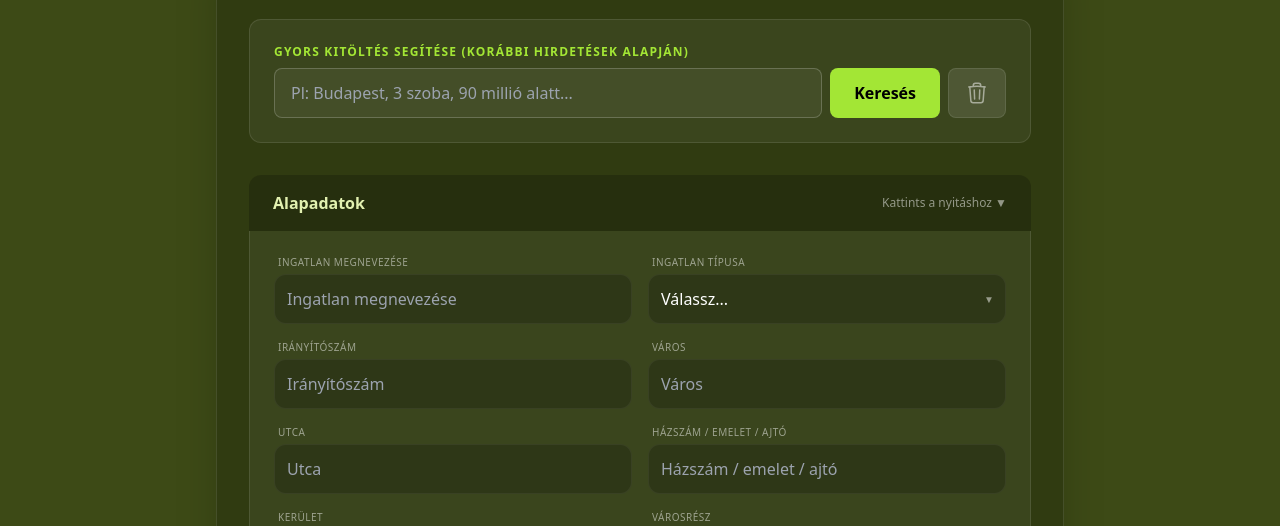
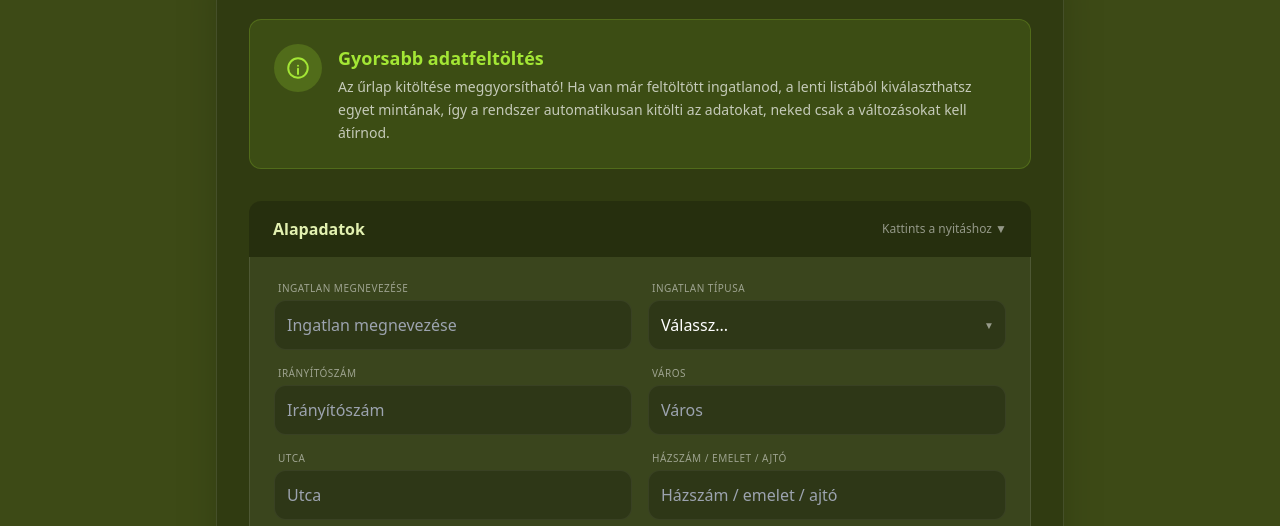
Before and after one commit to fodlacus/hazbazis-web, a plain HTML site: page public/src/html/elado/hirdetes-feladas.html in a window 1280 px wide. Shown: the part 262-788 px from the top of the page. Drawn offline with nearby package versions, Linux system fonts and the light colour scheme; no server answers.

Commit message:
hirdetes felvitel gyorsitó mező 3

```diff
--- a/public/src/html/elado/hirdetes-feladas.html
+++ b/public/src/html/elado/hirdetes-feladas.html
@@ -98,33 +98,24 @@
                   <h2 id="urlap-cim" class="text-3xl font-bold mb-6 text-center">Ingatlan <span
                               style="color: #E2F1B0;">rögzítése</span></h2>
 
-                  <div class="bg-white/5 border border-white/10 rounded-xl p-6 mb-8 relative">
-                        <label class="text-xs text-lime-400 font-bold tracking-widest uppercase mb-2 block">
-                              Gyors kitöltés segítése (korábbi hirdetések alapján)
-                        </label>
-
-                        <div class="flex gap-2 relative">
-                              <input type="text" id="gyors-input"
-                                    placeholder="Pl: Budapest, 3 szoba, 90 millió alatt..."
-                                    class="flex-1 bg-white/5 border border-white/20 rounded-lg px-4 py-3 text-white focus:border-lime-400 focus:bg-black/40 outline-none transition-all">
-
-                              <button id="elemzes-gomb"
-                                    class="bg-lime-400 text-black font-bold px-6 py-3 rounded-lg hover:bg-lime-500 transition-colors">
-                                    Keresés
-                              </button>
-
-                              <button id="torles-gomb"
-                                    class="bg-white/10 text-white/50 hover:text-red-400 hover:bg-white/20 px-4 rounded-lg transition-colors border border-white/10">
-                                    <svg xmlns="http://www.w3.org/2000/svg" fill="none" viewBox="0 0 24 24"
-                                          stroke-width="1.5" stroke="currentColor" class="w-6 h-6">
-                                          <path stroke-linecap="round" stroke-linejoin="round"
-                                                d="m14.74 9-.346 9m-4.788 0L9.26 9m9.968-3.21c.342.052.682.107 1.022.166m-1.022-.165L18.16 19.673a2.25 2.25 0 0 1-2.244 2.077H8.084a2.25 2.25 0 0 1-2.244-2.077L4.772 5.79m14.456 0a48.108 48.108 0 0 0-3.478-.397m-12 .562c.34-.059.68-.114 1.022-.165m0 0a48.11 48.11 0 0 1 3.478-.397m7.5 0v-.916c0-1.18-.91-2.164-2.09-2.201a51.964 51.964 0 0 0-3.32 0c-1.18.037-2.09 1.022-2.09 2.201v.916m7.5 0a48.667 48.667 0 0 0-7.5 0" />
-                                    </svg>
-                              </button>
+                  <div class="bg-lime-400/10 border border-lime-400/20 rounded-xl p-6 mb-8 flex items-start gap-4">
+                        <div class="p-3 bg-lime-400/20 rounded-full text-lime-400">
+                              <svg xmlns="http://www.w3.org/2000/svg" fill="none" viewBox="0 0 24 24" stroke-width="2"
+                                    stroke="currentColor" class="w-6 h-6">
+                                    <path stroke-linecap="round" stroke-linejoin="round"
+                                          d="M12 18v-5.25m0-3h.008v.008H12V9.75Z" />
+                                    <path stroke-linecap="round" stroke-linejoin="round"
+                                          d="M12 2.25c5.385 0 9.75 4.365 9.75 9.75s-4.365 9.75-9.75 9.75S2.25 17.615 2.25 12.25 6.615 2.25 12 2.25Z" />
+                              </svg>
                         </div>
 
-                        <div id="sablon-talalatok"
-                              class="hidden absolute left-0 right-0 top-full mt-2 bg-[#1a2010] border border-lime-400/30 rounded-xl shadow-2xl z-50 max-h-64 overflow-y-auto">
+                        <div>
+                              <h3 class="text-lime-400 font-bold text-lg mb-1">Gyorsabb adatfeltöltés</h3>
+                              <p class="text-white/70 text-sm leading-relaxed">
+                                    Az űrlap kitöltése meggyorsítható! Ha van már feltöltött ingatlanod, a lenti
+                                    listából kiválaszthatsz egyet mintának, így a rendszer automatikusan kitölti az
+                                    adatokat, neked csak a változásokat kell átírnod.
+                              </p>
                         </div>
                   </div>
 
@@ -211,11 +202,6 @@
                   }
             });
       </script>
-      <script type="module">
-            import { initGyorsKitolto } from "/src/js/elado/hirdetes-feladas.js";
-            // Elindítjuk
-            initGyorsKitolto();
-      </script>
 </body>
 
 </html>
```
Also changed, not shown: public/src/js/elado/hirdetes-feladas-rossz.js (renamed from public/src/js/elado/hirdetes-feladas.js).
